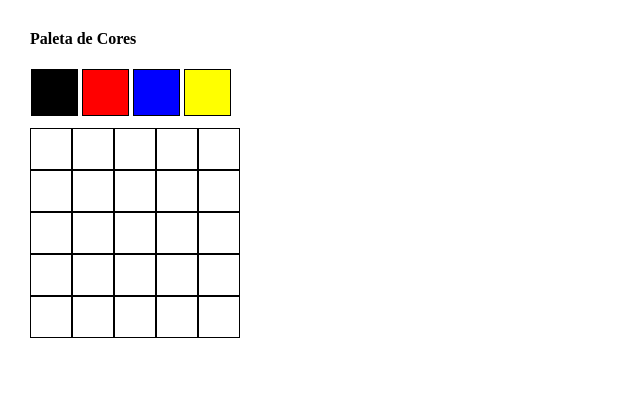
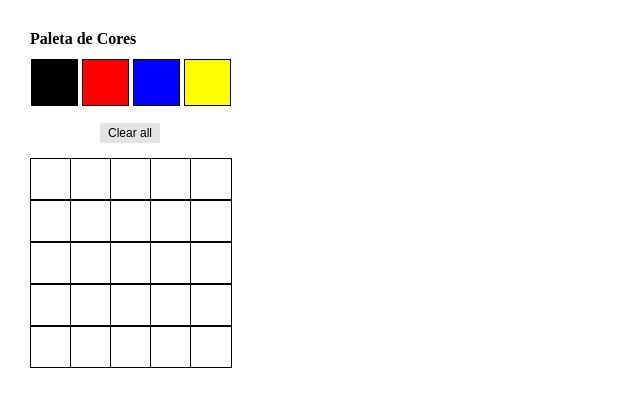
Before and after one commit to vapatty6848/sd-06-project-pixels-art, a plain HTML site: page index.html in a window 1280 px wide. Both pictures are taken after a click on the element 640 px from the left and 93 px from the top of the page. Shown: the whole page, without its empty margins (0-640 px from the left). Drawn offline with Linux system fonts and the light colour scheme.

Commit message:
Botão reset

```diff
--- a/index.html
+++ b/index.html
@@ -7,7 +7,7 @@
     <link rel="stylesheet" href="style.css">
   </head>
 
-  <body onload="makeSelection()">
+  <body>
     <h1 id="title">Paleta de Cores</h1>
     <div id="color-palette">
       <div id="black" style="background-color: black;" class="color"></div>
@@ -16,36 +16,40 @@
       <div id="yellow" style="background-color: yellow;" class="color"></div>
     </div>
 
+    <div class="reset">
+      <button class="btn-reset">Clear all</button>
+    </div>
+
     <div id="pixel-board" class="board">
-      <div class="first line">
+      <div class="line">
         <div class="pixel"></div>
         <div class="pixel"></div>
         <div class="pixel"></div>
         <div class="pixel"></div>
         <div class="pixel "></div>
       </div>
-      <div class="second line">
+      <div class="line">
         <div class="pixel"></div>
         <div class="pixel"></div>
         <div class="pixel"></div>
         <div class="pixel"></div>
         <div class="pixel"></div>
       </div>
-      <div class="third line">
+      <div class="line">
         <div class="pixel"></div>
         <div class="pixel"></div>
         <div class="pixel"></div>
         <div class="pixel"></div>
         <div class="pixel"></div>
       </div>
-      <div class="fourth line">
+      <div class="line">
         <div class="pixel"></div>
         <div class="pixel"></div>
         <div class="pixel"></div>
         <div class="pixel"></div>
         <div class="pixel"></div>
       </div>
-      <div class="fifth line">
+      <div class="line">
         <div class="pixel"></div>
         <div class="pixel"></div>
         <div class="pixel"></div>
--- a/script.js
+++ b/script.js
@@ -1,31 +1,35 @@
-const DQSEL = (e) => {
-  return document.querySelector(e);
+let DQSEL = (params) => { return document.querySelector(params); };
+
+window.onload = () => {
+  divWithSelection = DQSEL('#black');
+  divWithSelection.classList.add('selected');
 };
 
-let divBoard = DQSEL('.board');
+const divBoard = DQSEL('.board');
+const divPalette = DQSEL('#color-palette');
+const btnReset = DQSEL('.btn-reset');
 let divWithSelection = {};
-let divPalette = DQSEL('#color-palette');
-
-function makeSelection() {
-  divWithSelection = DQSEL('#black');
-  divWithSelection.classList.add('selected');
-}
 
 function getCurrentColor() {
   return divWithSelection.style.backgroundColor;
 }
 
-function changeClassName(event) {
-  divName = event.target;
+divPalette.addEventListener('click', (e) => {
+  divName = e.target;
+  divWithSelection.classList.remove('selected');
   divName.classList.add('selected');
-  divWithSelection.classList.remove('selected');
   divWithSelection = divName;
-}
-divPalette.addEventListener('click', changeClassName);
+});
 
-function paintElement(event) {
-  let color = getCurrentColor();
-  let clicked = event.target;
-  clicked.style.backgroundColor = color;
-}
-divBoard.addEventListener('click', paintElement);
+divBoard.addEventListener('click', (e) => {
+  let clicked = e.target;
+  clicked.style.backgroundColor = getCurrentColor();
+});
+
+btnReset.addEventListener('click', () => {
+  let pixel = document.querySelectorAll('.pixel');
+
+  for (p in pixel) {
+    pixel[p].style.backgroundColor = 'white';
+  }
+});
--- a/style.css
+++ b/style.css
@@ -7,24 +7,22 @@ body {
   border: 1px solid black;
   display: inline-block;
   height: 45px;
-  margin: 10px 1px;
+  margin: 0 1px;
   width: 45px;
 }
 
-#black {
-  background-color: black;
+.reset {
+  margin: 15px 70px;
+  width: fit-content;
 }
 
-#red {
-  background-color: red;
-}
-
-#blue {
-  background-color: blue;
-}
-
-#yellow {
-  background-color: yellow;
+.btn-reset {
+  background-color: rgba(224 , 224 , 224 , 0.87);
+  border-radius: 2px;
+  border-style: unset;
+  font-size: 150%;
+  height: 20px;
+  width: 60px;
 }
 
 .board {
@@ -33,13 +31,13 @@ body {
 }
 
 .line {
-  display: table-row;
+  display: grid;
+  grid-template-columns: repeat(5, 40px);
 }
 
 .pixel {
   background-color: white;
   border: 1px solid black;
-  display: table-cell;
   height: 40px;
   width: 40px;
 }
```
